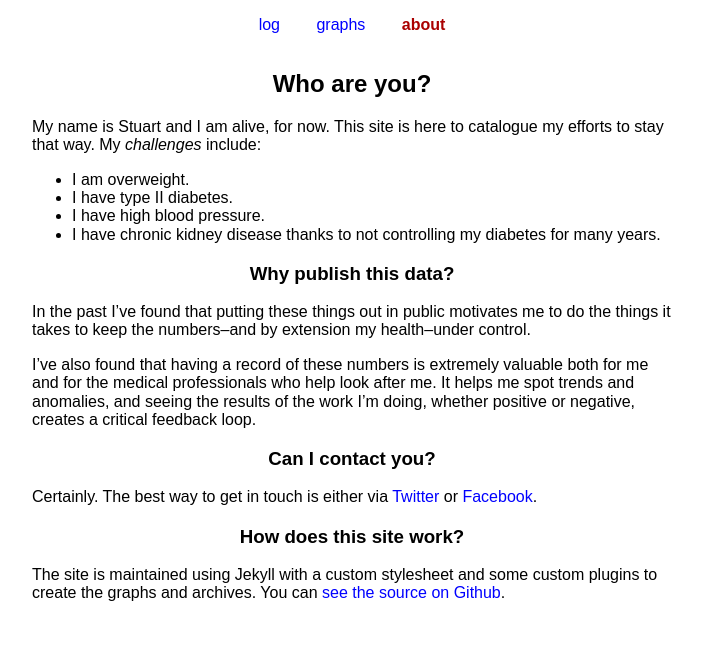
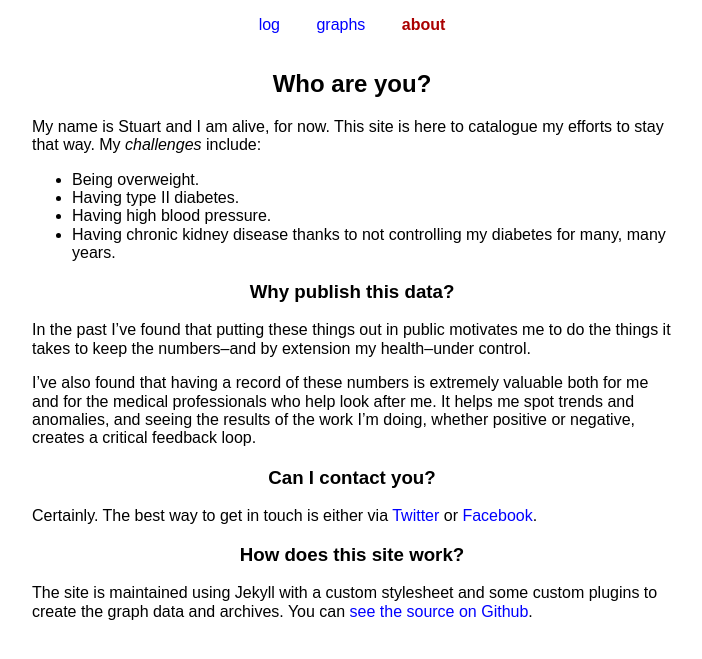
Before and after one commit to stut/stuart.life, a Jekyll site: the page built from src/about/index.md, in a window 1280 px wide. Shown: the top 659 px of the page, without its empty margins (288-990 px from the left). Built offline with Jekyll 4.4.1, drawn with Linux system fonts in a browser that asks for light colours; some web fonts are replaced.

Commit message:
Added some posts.

```diff
--- a/src/_plugins/DataGenerator.rb
+++ b/src/_plugins/DataGenerator.rb
@@ -13,6 +13,7 @@
 		glucose = []
 		bolus = []
 		hba1c = []
+        potassium = []
 
     	site.posts.each do |post|
             thedate = post.date.strftime('%Y-%m-%dT%H:%M:%SZ')
@@ -37,9 +38,13 @@
     			bolus.push({"date" => thedate, "value" => post.data['bolus']})
     		end
 
-    		if post.data.key?('hba1c')
-    			hba1c.push({"date" => thedate, "value" => post.data['hba1c']})
-    		end
+            if post.data.key?('hba1c')
+                hba1c.push({"date" => thedate, "value" => post.data['hba1c']})
+            end
+
+            if post.data.key?('potassium')
+                hba1c.push({"date" => thedate, "value" => post.data['potassium']})
+            end
     	end
 
     	path = File.join(site.source, 'data')
@@ -49,7 +54,8 @@
     	File.write(File.join(path, 'weight.json'), JSON.pretty_generate(weight))
     	File.write(File.join(path, 'insulin.json'), JSON.pretty_generate([insulin,bolus]))
     	File.write(File.join(path, 'glucose.json'), JSON.pretty_generate(glucose))
-    	File.write(File.join(path, 'hba1c.json'), JSON.pretty_generate(hba1c))
+        File.write(File.join(path, 'hba1c.json'), JSON.pretty_generate(hba1c))
+        File.write(File.join(path, 'potassium.json'), JSON.pretty_generate(potassium))
     end
   end
 end
--- a/src/about/index.md
+++ b/src/about/index.md
@@ -6,10 +6,10 @@
 
 My name is Stuart and I am alive, for now. This site is here to catalogue my efforts to stay that way. My _challenges_ include:
 
-* I am overweight.
-* I have type II diabetes.
-* I have high blood pressure.
-* I have chronic kidney disease thanks to not controlling my diabetes for many years.
+* Being overweight.
+* Having type II diabetes.
+* Having high blood pressure.
+* Having chronic kidney disease thanks to not controlling my diabetes for many, many years.
 
 ### Why publish this data?
 
@@ -23,4 +23,4 @@
 
 ### How does this site work?
 
-The site is maintained using Jekyll with a custom stylesheet and some custom plugins to create the graphs and archives. You can <a href="https://github.com/stut/stuart.life">see the source on Github</a>.
+The site is maintained using Jekyll with a custom stylesheet and some custom plugins to create the graph data and archives. You can <a href="https://github.com/stut/stuart.life">see the source on Github</a>.
```
Also changed, not shown: src/_posts/2016-09-01-0000.md (added, +4 -0 lines), src/_posts/2016-11-23-1034.md (added, +4 -0 lines), src/_posts/2016-11-23-2241.md (added, +5 -0 lines).
